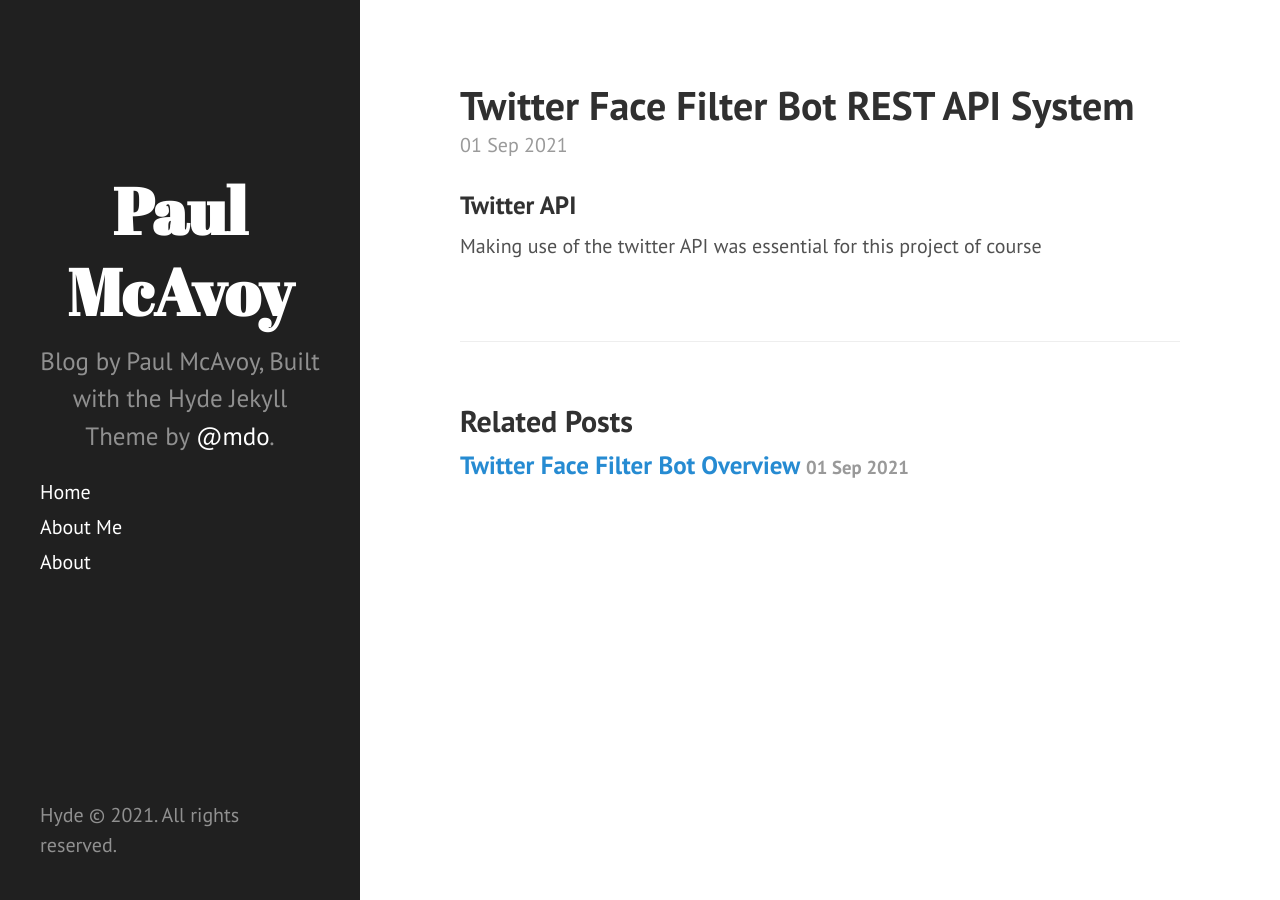
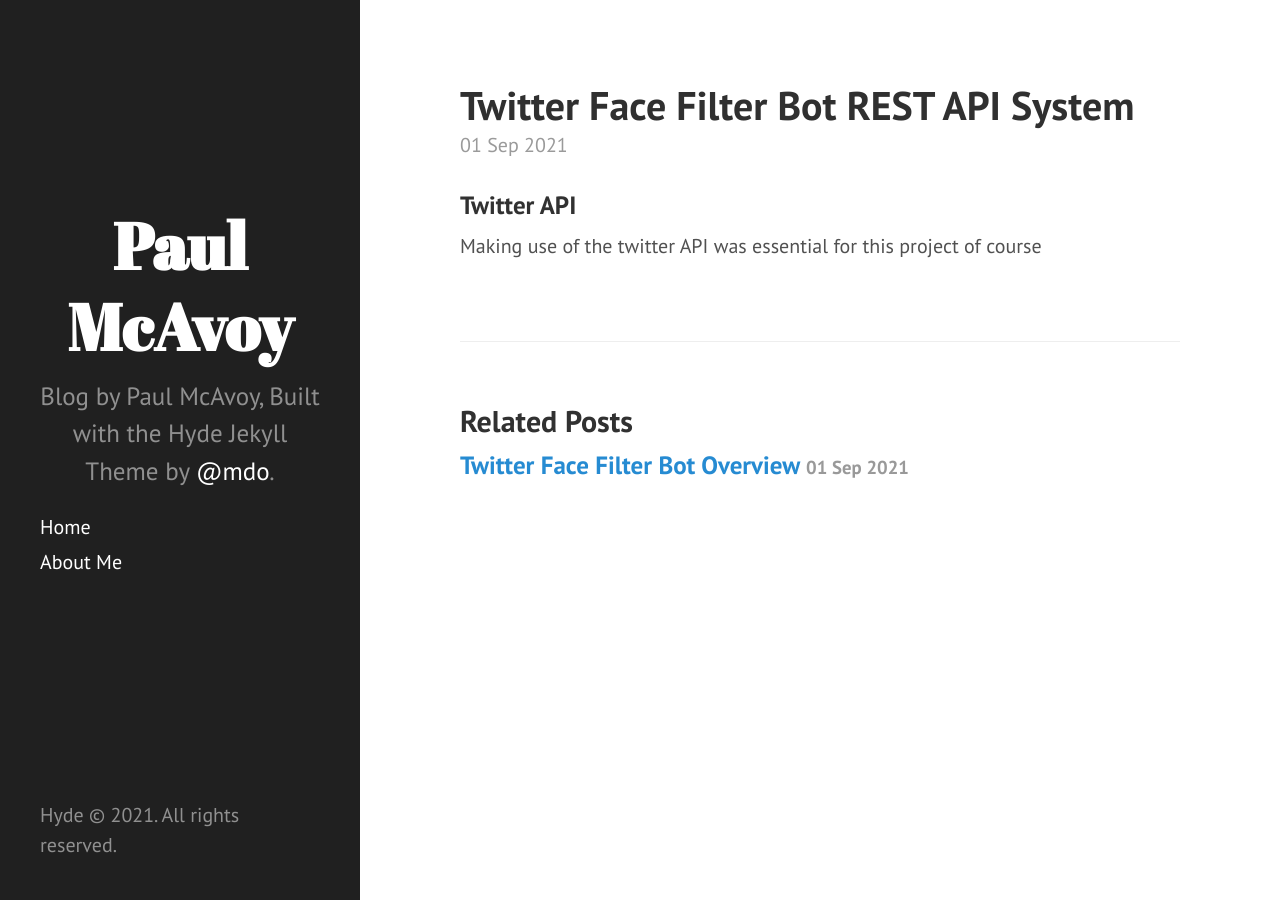
Before and after one commit to paulmca860/paulmca860.github.io, a Jekyll site: the page built from _posts/2021-09-01-TWI-REST-API-SYS.md, in a window 1280 px wide. Built offline with Jekyll 4.4.1, drawn with Linux system fonts in a browser that asks for light colours; Markdown is read by kramdown in place of the engine named in the settings.

Commit message:
new About Page

```diff
--- a/_includes/sidebar.html
+++ b/_includes/sidebar.html
@@ -11,8 +11,7 @@
 
     <nav class="sidebar-nav" style = "padding-bottom: 200px;">
       <a class="sidebar-nav-item{% if page.url == site.baseurl %} active{% endif %}" href="{{ site.baseurl }}">Home</a>
-      <a class="sidebar-nav-item{% if page.url == site.baseurl %} active{% endif %}" href="about.html">About Me</a>
-
+<a class="sidebar-nav-item{% if page.url == site.baseurl %} active{% endif %}" href="{{ /about/ }}">About Me</a>
       {% comment %}
         The code below dynamically generates a sidebar nav of pages with
         `layout: page` in the front-matter. See readme for usage.
@@ -22,7 +21,7 @@
       {% for node in pages_list %}
         {% if node.title != null %}
           {% if node.layout == "page" %}
-            <a class="sidebar-nav-item{% if page.url == node.url %} active{% endif %}" href="{{ node.url }}">{{ node.title }}</a>
+            <!--<a class="sidebar-nav-item{% if page.url == node.url %} active{% endif %}" href="{{ node.url }}">{{ node.title }}</a>-->
           {% endif %}
         {% endif %}
       {% endfor %}
--- a/about.html
+++ b/about.html
@@ -1,4 +1,4 @@
 ---
 layout: page
-title: About
+title: About Me
 ---
```
